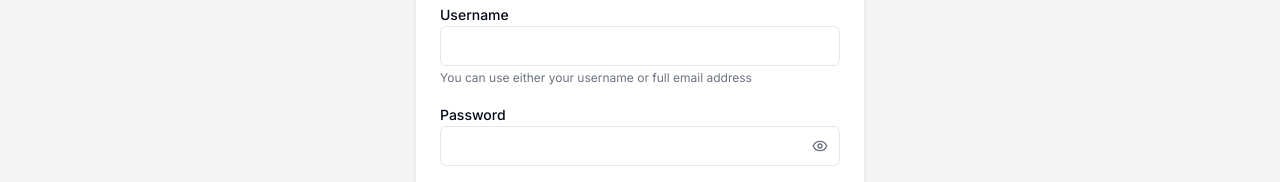
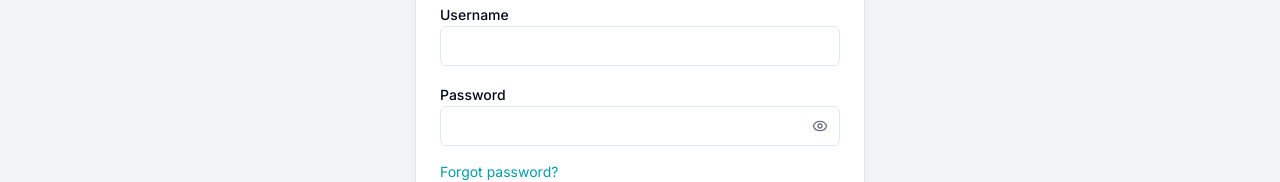
Before and after one commit to KRShanto/rka-website, a Next.js app: page /login in a window 1280 px wide. Shown: the part 362-544 px from the top of the page. Built offline with nearby package versions, Linux system fonts and the light colour scheme; no server answers.

Commit message:
refactor(login): remove redundant instruction from username input
- Removed the instruction text indicating that users can use either their username or full email address in the login form.
- This change simplifies the UI and focuses on the primary input requirement, enhancing user experience.

```diff
--- a/app/login/page.tsx
+++ b/app/login/page.tsx
@@ -151,9 +151,6 @@ export default function Login() {
                     onChange={(e) => setUsername(e.target.value)}
                     required
                   />
-                  <p className="text-xs text-gray-500 mt-1">
-                    You can use either your username or full email address
-                  </p>
                 </div>
                 <div>
                   <Label htmlFor="password">Password</Label>
```
